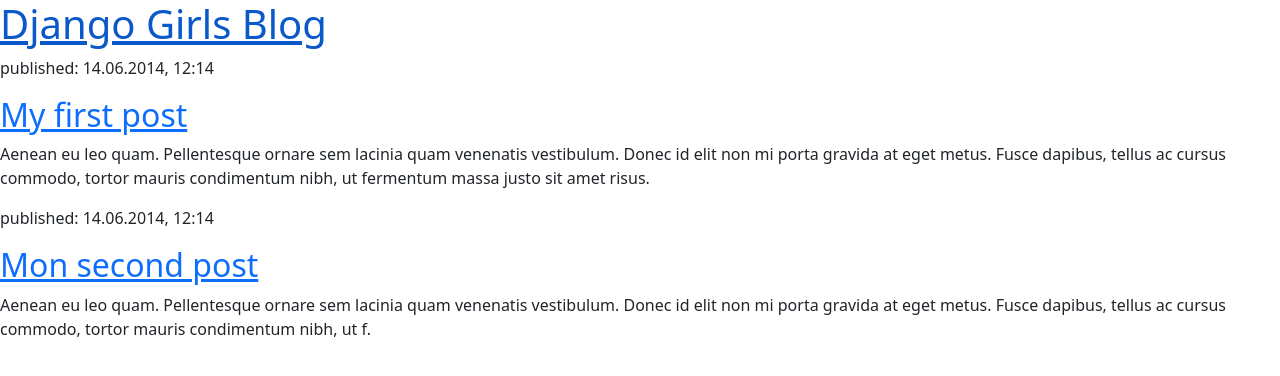
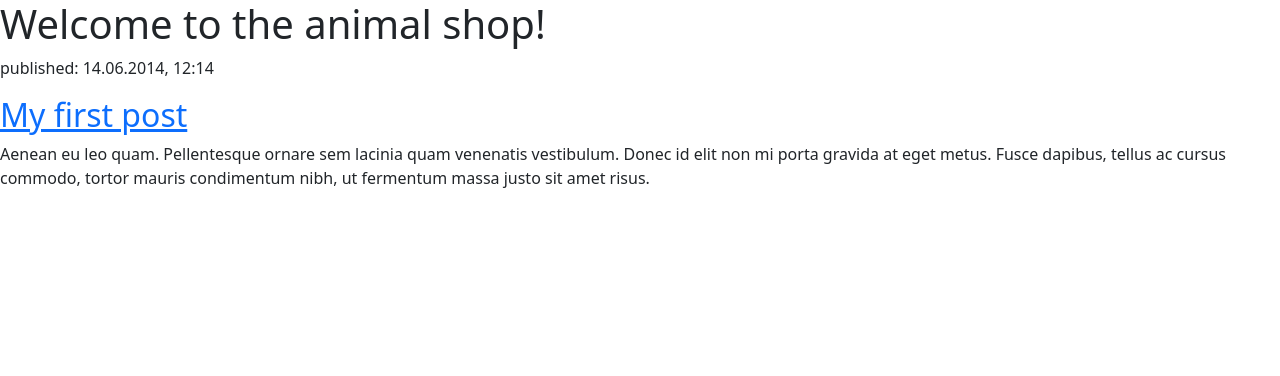
Before and after one commit to sunhaozhepy/Django-ECM, a Django app: page / in a window 1280 px wide. Shown: the top 376 px of the page. Run offline with Django 3.2, Linux system fonts and the light colour scheme; tables that the repository leaves empty hold one stand-in row (values such as "Sample post").

Commit message:
first-modification

```diff
--- /dev/null
+++ b/shopframe/templates/shopframe/base.html
@@ -0,0 +1,21 @@
+<!DOCTYPE html>
+{% load static %}
+<html>
+
+<head>
+    <link rel="stylesheet" href="https://cdn.jsdelivr.net/npm/bootstrap@5.1.2/dist/css/bootstrap.min.css">
+    <script src="https://cdn.jsdelivr.net/npm/bootstrap@5.1.2/dist/js/bootstrap.bundle.min.js"></script>
+    <link rel="stylesheet" href="{% static 'css/style.css' %}">
+    <title>An animal shop</title>
+</head>
+
+<body>
+    <h1 class='header center'>Welcome to the animal shop!</h1>
+
+    {% block content %}
+    {% endblock %}
+
+
+</body>
+
+</html>
--- a/shopframe/templates/shopframe/post_list.html
+++ b/shopframe/templates/shopframe/post_list.html
@@ -1,20 +1,7 @@
-<!DOCTYPE html>
-{% load static %}
-<html>
+{% extends 'shopframe/base.html' %}
 
-<head>
-    <link rel="stylesheet" href="https://cdn.jsdelivr.net/npm/bootstrap@5.1.2/dist/css/bootstrap.min.css">
-    <script src="https://cdn.jsdelivr.net/npm/bootstrap@5.1.2/dist/js/bootstrap.bundle.min.js"></script>
-    <link rel="stylesheet" href="{% static 'css/style.css' %}">
-    <title>An animal shop</title>
-</head>
-
-<body>
-    <a href="{% url 'animal_detail' id_animal=animal.id_animal %}">{{ animal.id_animal }}</a>
-    <div>
-        <h1><a href="/">Django Girls Blog</a></h1>
-    </div>
-
+{% block content %}
+    {% for animal in animals %}
     <div>
         <p>published: 14.06.2014, 12:14</p>
         <h2><a href="">My first post</a></h2>
@@ -22,13 +9,5 @@
             gravida at eget metus. Fusce dapibus, tellus ac cursus commodo, tortor mauris condimentum nibh, ut fermentum
             massa justo sit amet risus.</p>
     </div>
-
-    <div>
-        <p>published: 14.06.2014, 12:14</p>
-        <h2><a href="">Mon second post</a></h2>
-        <p>Aenean eu leo quam. Pellentesque ornare sem lacinia quam venenatis vestibulum. Donec id elit non mi porta
-            gravida at eget metus. Fusce dapibus, tellus ac cursus commodo, tortor mauris condimentum nibh, ut f.</p>
-    </div>
-</body>
-
-</html>
+    {% endfor %}
+{% endblock %}
```
Also changed, not shown: shopframe/static/style.css (+7 -0 lines).
